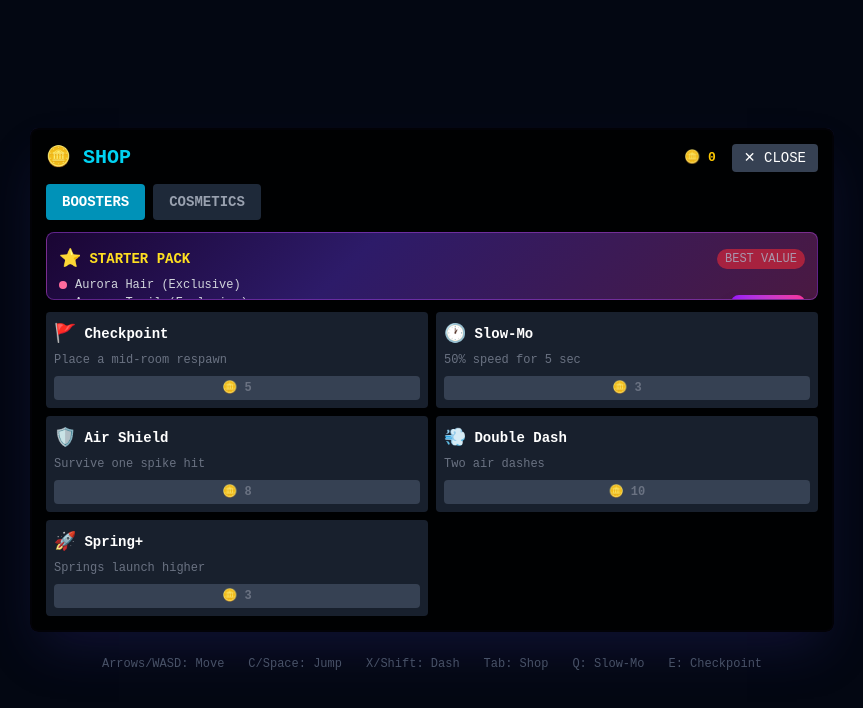
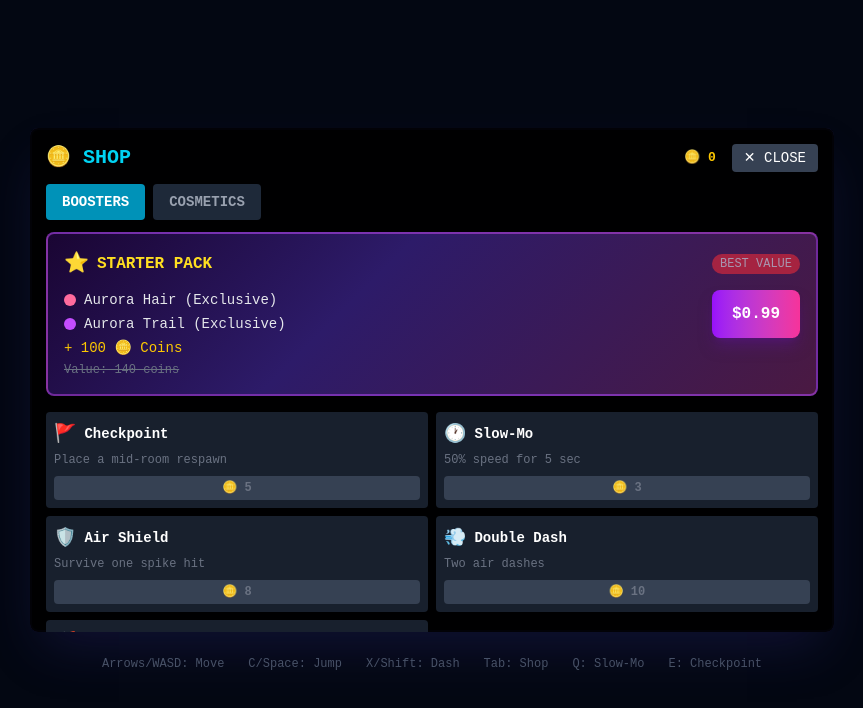
Before and after one commit to elliottwhite252/arcade-platformer, a Next.js app: page / in a window 1280 px wide. Both pictures are taken after a click on the button "🪙 SHOP". Shown: the top 708 px of the page, without its empty margins (208-1071 px from the left). Built offline with nearby package versions, Linux system fonts and the light colour scheme.

Commit message:
Fix starter pack banner sizing — increase padding and text size
Co-Authored-By: Claude Opus 4.6 (1M context) <noreply@anthropic.com>

```diff
--- a/app/components/Game.tsx
+++ b/app/components/Game.tsx
@@ -936,33 +936,31 @@ export default function Game() {
 
             {/* Starter Pack Banner */}
             {!gs.starterPackBought && (
-              <div className="mb-3 rounded-lg overflow-hidden" style={{ background: "linear-gradient(135deg, #1a0533 0%, #2d1b69 40%, #4a1942 100%)", border: "1px solid rgba(196,77,255,0.4)" }}>
-                <div className="p-3">
-                  <div className="flex items-center gap-2 mb-1">
-                    <span className="text-lg">⭐</span>
-                    <span className="text-yellow-300 font-bold text-sm">STARTER PACK</span>
+              <div className="mb-4 rounded-lg" style={{ background: "linear-gradient(135deg, #1a0533 0%, #2d1b69 40%, #4a1942 100%)", border: "2px solid rgba(196,77,255,0.5)", padding: "16px" }}>
+                <div className="flex items-center gap-2 mb-3">
+                  <span className="text-xl">⭐</span>
+                  <span className="text-yellow-300 font-bold text-base">STARTER PACK</span>
                   <span className="text-xs bg-red-500 text-white px-2 py-0.5 rounded-full ml-auto animate-pulse">BEST VALUE</span>
                 </div>
-                  <div className="flex items-center gap-3">
-                    <div className="flex-1">
-                      <div className="flex items-center gap-2 text-xs text-gray-300 mb-0.5">
-                        <span className="w-2 h-2 rounded-full inline-block" style={{ backgroundColor: "#ff6b9d" }} />
+                <div className="flex items-start gap-4">
+                  <div className="flex-1 space-y-1">
+                    <div className="flex items-center gap-2 text-sm text-gray-200">
+                      <span className="w-3 h-3 rounded-full inline-block flex-shrink-0" style={{ backgroundColor: "#ff6b9d" }} />
                       Aurora Hair (Exclusive)
                     </div>
-                      <div className="flex items-center gap-2 text-xs text-gray-300 mb-0.5">
-                        <span className="w-2 h-2 rounded-full inline-block" style={{ backgroundColor: "#c44dff" }} />
+                    <div className="flex items-center gap-2 text-sm text-gray-200">
+                      <span className="w-3 h-3 rounded-full inline-block flex-shrink-0" style={{ backgroundColor: "#c44dff" }} />
                       Aurora Trail (Exclusive)
                     </div>
-                      <div className="text-xs text-yellow-400">+ 100 🪙 Coins</div>
-                      <div className="text-xs text-gray-500 mt-1 line-through">Value: 140 coins</div>
+                    <div className="text-sm text-yellow-400 mt-1">+ 100 🪙 Coins</div>
+                    <div className="text-xs text-gray-500 line-through">Value: 140 coins</div>
                   </div>
                   <button
                     onClick={buyStarterPack}
-                      className="px-4 py-2 bg-gradient-to-r from-purple-600 to-pink-500 hover:from-purple-500 hover:to-pink-400 text-white font-bold text-sm rounded-lg shadow-lg shadow-purple-900/50 transition-all"
+                    className="px-5 py-3 bg-gradient-to-r from-purple-600 to-pink-500 hover:from-purple-500 hover:to-pink-400 text-white font-bold text-base rounded-lg shadow-lg shadow-purple-900/50 transition-all flex-shrink-0"
                   >
                     $0.99
                   </button>
-                  </div>
                 </div>
               </div>
             )}
```
Lines whose indentation alone changed are shown as unchanged.
